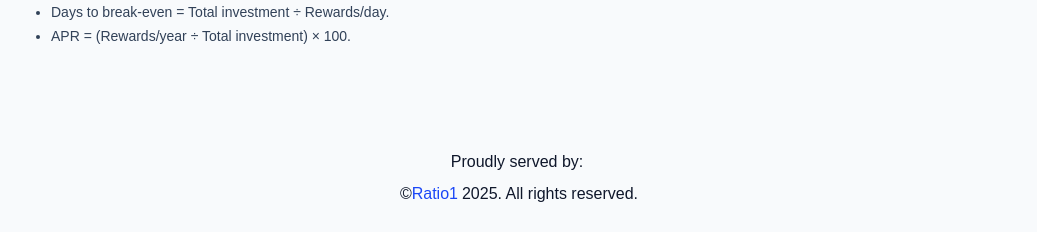
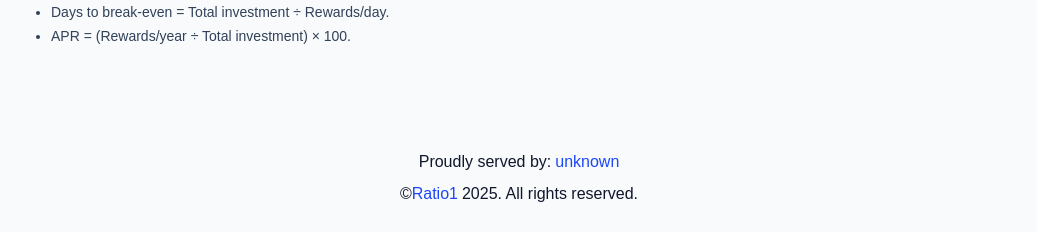
Before and after one commit to Ratio1/calculator, a Next.js app: page / in a window 1280 px wide. Shown: the part 2189-2421 px from the top of the page, without its empty margins (121-1158 px from the left). Built offline with nearby package versions, Linux system fonts and the light colour scheme; no server answers.

Commit message:
fix: add component for EE_HOST_ID

```diff
--- /dev/null
+++ b/app/components/ServedBy.tsx
@@ -0,0 +1,14 @@
+import { headers } from "next/headers";
+
+export const dynamic = "force-dynamic";
+
+export default function ServedBy() {
+  headers();
+  const hostId = process.env.EE_HOST_ID ?? "unknown";
+  return (
+    <div className="flex flex-row justify-center items-center bg-slate-50 pb-2 pt-20 text-slate-900">
+      Proudly served by:
+      <span className="accent ml-1">{hostId}</span>
+    </div>
+  );
+}
--- a/app/layout.tsx
+++ b/app/layout.tsx
@@ -2,6 +2,7 @@ import type { Metadata } from "next";
 import { Geist, Geist_Mono } from "next/font/google";
 import Navbar from "./components/Navbar";
 import "./globals.css";
+import ServedBy from "./components/ServedBy";
 
 const geistSans = Geist({
   variable: "--font-geist-sans",
@@ -99,10 +100,7 @@ export default function RootLayout({
       >
         <Navbar />
         {children}
-        <div className="flex flex-row justify-center items-center bg-slate-50 pb-2 pt-20 text-slate-900">
-          Proudly served by:
-          <span className="accent ml-1">{process.env.EE_HOST_ID}</span>
-        </div>
+        <ServedBy />
         <div className="flex flex-row justify-center items-center bg-slate-50 pb-20 text-slate-900">
           ©
           <a href="https://ratio1.ai/" className="accent font-medium mr-1">
```
